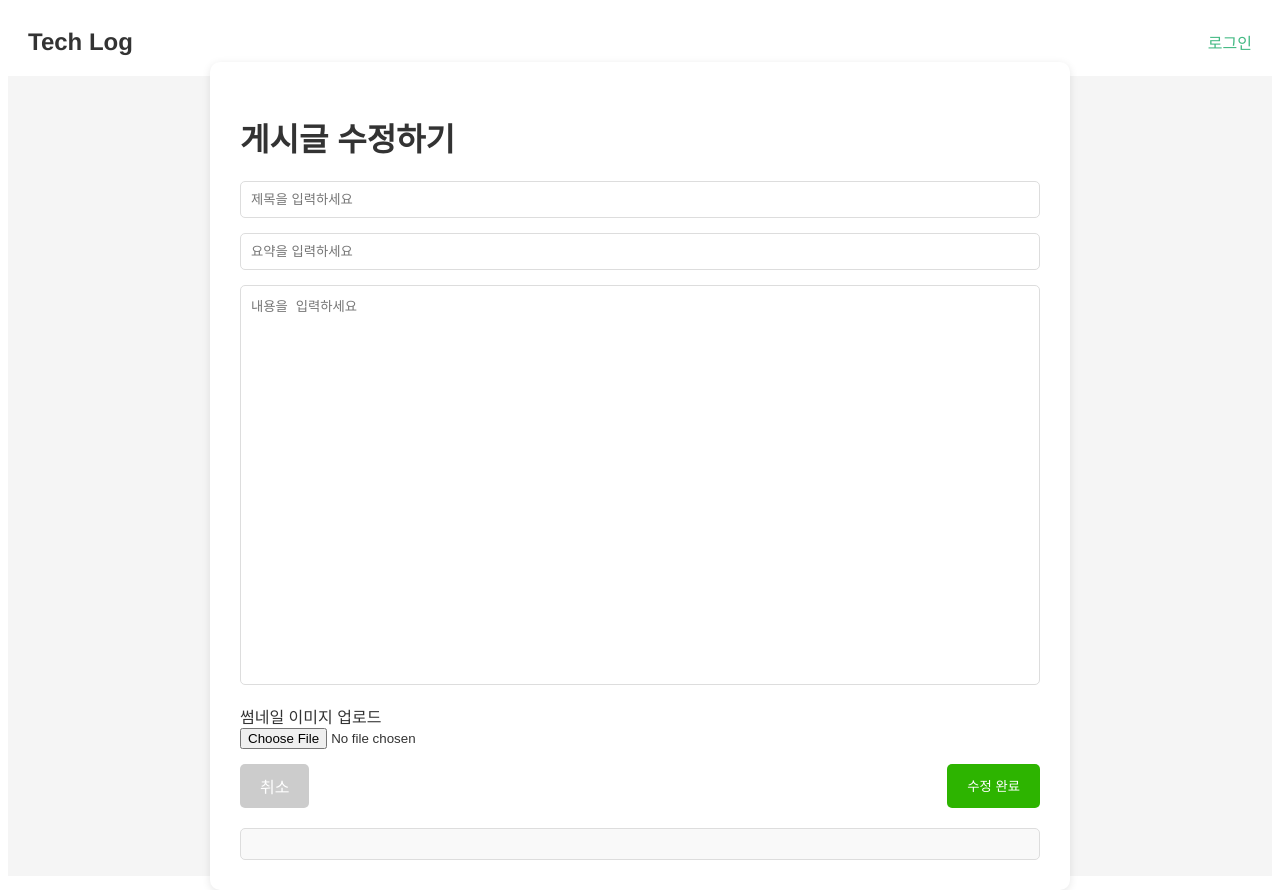
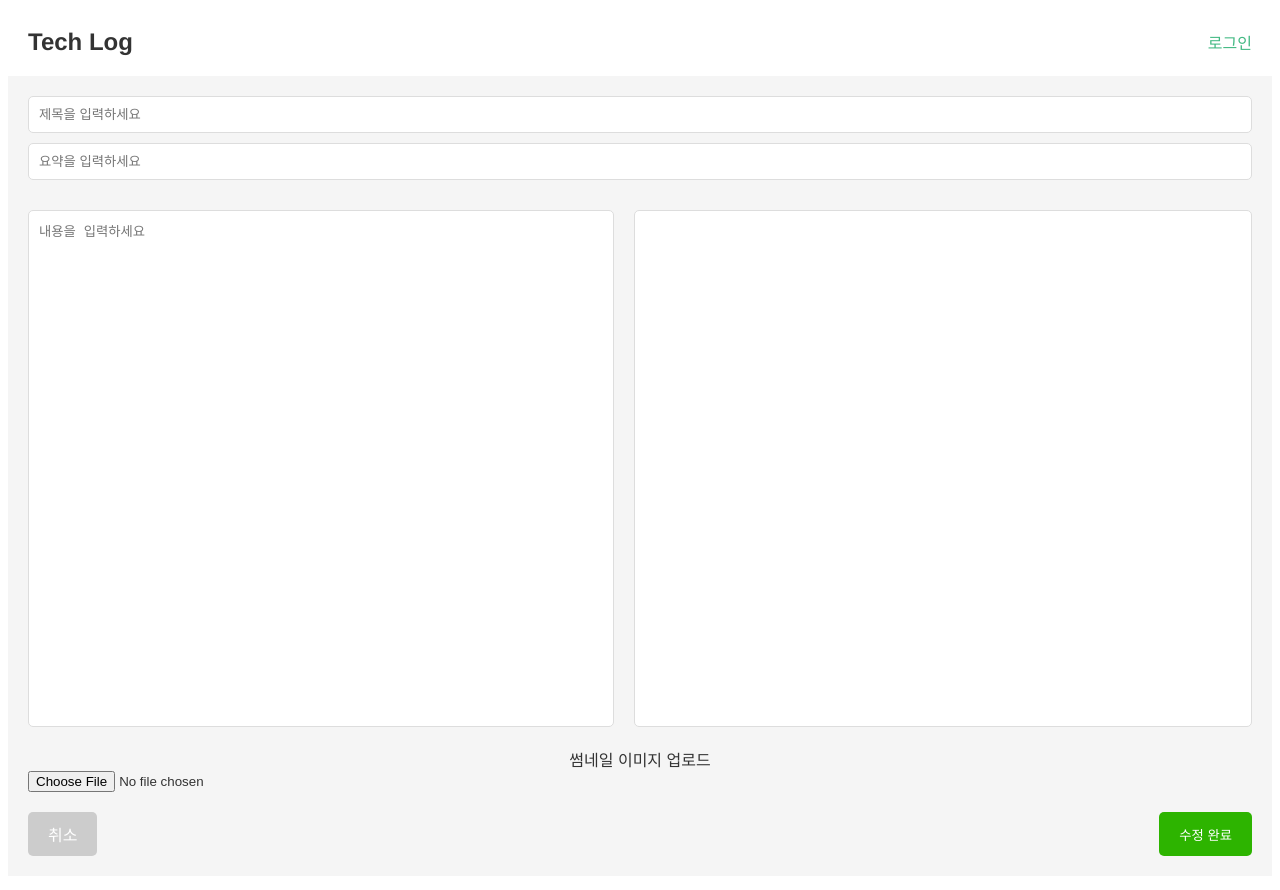
Before and after one commit to AnTaeho/TechLog-client, a Vue app: page /edit/1 in a window 1280 px wide. Built offline with nearby package versions, Linux system fonts and the light colour scheme; no server answers.

Commit message:
미리보기 어느정도 구현 완료

```diff
--- a/src/views/EditPost.vue
+++ b/src/views/EditPost.vue
@@ -1,15 +1,23 @@
 <template>
-  <div class="edit-post-container" @dragover.prevent @drop.prevent="handleDrop">
-    <div class="edit-post-box">
-      <h1>게시글 수정하기</h1>
+  <div class="edit-post-container">
+    <div class="header">
+      <!-- 제목 및 요약 입력 -->
       <input type="text" v-model="title" placeholder="제목을 입력하세요" class="title-input" />
       <input type="text" v-model="description" placeholder="요약을 입력하세요" class="description-input" />
+    </div>
 
-      <div class="markdown-editor">
+    <div class="content-container">
+      <div class="editor-section">
+        <!-- 본문 입력 영역 -->
         <textarea ref="contentTextarea" v-model="content" placeholder="내용을 입력하세요" class="content-textarea"></textarea>
       </div>
 
-      <!-- 썸네일 미리보기 및 이미지 업로드 -->
+      <div class="preview-section">
+        <!-- 본문 미리보기 영역 -->
+        <div class="content-preview" v-html="compiledMarkdown"></div>
+      </div>
+    </div>
+
     <div class="thumbnail-upload">
       <label for="thumbnail">썸네일 이미지 업로드</label>
       <input type="file" @change="handleImageUpload" id="thumbnail" class="file-input" />
@@ -23,14 +31,11 @@
       <router-link to="/" class="back-button">취소</router-link>
       <button @click="updatePost" class="save-button">수정 완료</button>
     </div>
-
-      <!-- Content preview with rendered HTML -->
-      <div class="content-preview" v-html="content"></div>
-    </div>
   </div>
 </template>
 
 <script>
+import { marked } from 'marked';
 import axiosInstance from '@/plugins/axios';
 
 export default {
@@ -40,11 +45,15 @@ export default {
       title: '',
       description: '',
       content: '',
-      thumbnail: '', // 새롭게 업로드된 썸네일 이미지 URL
-      previousThumbnail: '', // 이전 썸네일 이미지 URL
+      thumbnail: '',
+      previousThumbnail: '',
       postId: null,
-      selectedImage: null, // 선택된 이미지 요소 참조
     };
+  },
+  computed: {
+    compiledMarkdown() {
+      return marked(this.content);
+    }
   },
   created() {
     this.postId = this.$route.params.postId;
@@ -68,7 +77,6 @@ export default {
       const file = event.target.files[0];
       if (!file) return;
 
-      // 기존 이미지가 있으면 삭제
       if (this.previousThumbnail) {
         await this.deletePreviousImage();
       }
@@ -78,9 +86,7 @@ export default {
 
       try {
         const response = await axiosInstance.post('/images', formData, {
-          headers: {
-            'Content-Type': 'multipart/form-data'
-          }
+          headers: { 'Content-Type': 'multipart/form-data' }
         });
 
         this.thumbnail = response.data.result.fileUrl;
@@ -92,55 +98,11 @@ export default {
     async deletePreviousImage() {
       try {
         await axiosInstance.delete('/images', {
-          params: {
-            fileUrl: this.previousThumbnail
-          }
+          params: { fileUrl: this.previousThumbnail }
         });
-        console.log('이전 썸네일 삭제 완료:', this.previousThumbnail);
         this.previousThumbnail = '';
       } catch (error) {
         console.error('이전 썸네일 삭제 중 오류가 발생했습니다:', error);
-      }
-    },
-    async handleDrop(event) {
-      const files = event.dataTransfer.files;
-      if (files.length > 0) {
-        const file = files[0];
-        await this.uploadImage(file);
-      }
-    },
-    async uploadImage(file) {
-      const formData = new FormData();
-      formData.append('files', file);
-
-      try {
-        const response = await axiosInstance.post('/images', formData, {
-          headers: { 'Content-Type': 'multipart/form-data' }
-        });
-
-        const imageUrl = response.data.result.fileUrl;
-        this.insertImageUrlAtCursor(imageUrl);
-        console.log('이미지 URL:', imageUrl);
-      } catch (error) {
-        console.error('이미지 업로드 중 오류가 발생했습니다:', error);
-      }
-    },
-    insertImageUrlAtCursor(imageUrl) {
-      const textarea = this.$refs.contentTextarea;
-      const cursorPosition = textarea.selectionStart;
-      const textBeforeCursor = this.content.slice(0, cursorPosition);
-      const textAfterCursor = this.content.slice(cursorPosition);
-
-      this.content = `${textBeforeCursor}<img src="${imageUrl}" width="50" height="50"/>${textAfterCursor}`;
-      this.$nextTick(() => {
-        const insertedImage = this.$refs.contentTextarea.querySelector(`img[src="${imageUrl}"]`);
-        this.makeImageResizable(insertedImage);
-      });
-    },
-    makeImageResizable(imageElement) {
-      if (imageElement) {
-        imageElement.style.resize = 'both';
-        imageElement.style.overflow = 'auto';
       }
     },
     async updatePost() {
@@ -158,45 +120,82 @@ export default {
       }
     }
   }
-}
+};
 </script>
 
 <style scoped>
 .edit-post-container {
   display: flex;
-  justify-content: center;
-  align-items: center;
-  height: 100vh;
+  flex-direction: column;
+  min-height: 100vh; /* 전체 화면 높이를 최소 높이로 설정 */
+  padding: 20px;
   background-color: #f5f5f5;
+  box-sizing: border-box;
 }
 
 .edit-post-box {
+  display: flex;
+  flex-direction: column;
+  flex-grow: 1; /* 남은 공간을 차지하도록 설정 */
   background-color: #fff;
-  padding: 30px;
+  padding: 20px;
   border-radius: 10px;
   box-shadow: 0 2px 8px rgba(0, 0, 0, 0.1);
-  text-align: left;
-  width: 800px;
+}
+
+.header {
+  display: flex;
+  flex-direction: column;
+  margin-bottom: 20px;
 }
 
 .title-input,
-.description-input,
-.content-textarea {
+.description-input {
   width: 100%;
   padding: 10px;
-  margin-bottom: 15px;
+  margin-bottom: 10px;
   border: 1px solid #ddd;
   border-radius: 5px;
   box-sizing: border-box;
 }
 
+.content-container {
+  display: flex;
+  flex-grow: 1;
+  gap: 20px;
+  min-height: auto; /* 내용에 따라 높이가 자동으로 조절되도록 설정 */
+}
+
+.editor-section {
+  flex: 1;
+  display: flex;
+  flex-direction: column;
+}
+
 .content-textarea {
-  height: 400px;
+  width: 100%;
+  height: 100%;
   resize: none;
+  border: 1px solid #ddd;
+  border-radius: 5px;
+  box-sizing: border-box;
+  padding: 10px;
+  text-align: left;
+}
+
+.preview-section {
+  flex: 1;
+  padding: 15px;
+  border: 1px solid #ddd;
+  border-radius: 5px;
+  background-color: #fff;
+  overflow-y: auto;
+  text-align: left;
+  min-height: auto; /* 미리보기 영역도 내용에 따라 높이가 조절되도록 설정 */
 }
 
 .thumbnail-upload {
-  margin-bottom: 15px;
+  margin-top: 20px;
 }
 
 .file-input {
@@ -217,6 +216,7 @@ export default {
 .actions {
   display: flex;
   justify-content: space-between;
+  margin-top: 20px;
 }
 
 .back-button,
@@ -245,17 +245,4 @@ export default {
 .save-button:hover {
   background-color: #28a700;
 }
-
-img[resizable] {
-  resize: both;
-  overflow: auto;
-}
-
-.content-preview {
-  margin-top: 20px;
-  padding: 15px;
-  border: 1px solid #ddd;
-  border-radius: 5px;
-  background-color: #f9f9f9;
-}
 </style>
--- a/src/views/Write.vue
+++ b/src/views/Write.vue
@@ -1,15 +1,23 @@
 <template>
-  <div class="write-container" @dragover.prevent @drop.prevent="handleDrop">
-    <div class="write-box">
-      <h1>게시글 작성하기</h1>
+  <div class="write-container">
+    <div class="header">
+      <!-- 제목 및 요약 입력 -->
       <input type="text" v-model="title" placeholder="제목을 입력하세요" class="title-input" />
       <input type="text" v-model="description" placeholder="요약을 입력하세요" class="description-input" />
+    </div>
 
-      <div class="markdown-editor">
+    <div class="content-container">
+      <div class="editor-section">
+        <!-- 본문 입력 영역 -->
         <textarea ref="contentTextarea" v-model="content" placeholder="내용을 입력하세요" class="content-textarea"></textarea>
       </div>
 
-      <!-- 썸네일 미리보기 및 이미지 업로드 -->
+      <div class="preview-section">
+        <!-- 본문 미리보기 영역 -->
+        <div class="content-preview" v-html="compiledMarkdown"></div>
+      </div>
+    </div>
+
     <div class="thumbnail-upload">
       <label for="thumbnail">썸네일 이미지 업로드</label>
       <input type="file" @change="handleThumbnailUpload" id="thumbnail" class="file-input" />
@@ -23,14 +31,11 @@
       <router-link to="/" class="back-button">취소</router-link>
       <button @click="savePost" class="save-button">출간하기</button>
     </div>
-
-      <!-- Preview of the content with rendered HTML -->
-      <div class="content-preview" v-html="content"></div>
-    </div>
   </div>
 </template>
 
 <script>
+import { marked } from 'marked';
 import axiosInstance from '@/plugins/axios';
 
 export default {
@@ -40,9 +45,14 @@ export default {
       title: '',
       description: '',
       content: '',
-      thumbnail: '', // 새롭게 업로드된 썸네일 이미지 URL
-      previousThumbnail: '' // 이전 썸네일 이미지 URL
+      thumbnail: '',
+      previousThumbnail: ''
     };
+  },
+  computed: {
+    compiledMarkdown() {
+      return marked(this.content);
+    }
   },
   methods: {
     async handleThumbnailUpload(event) {
@@ -78,37 +88,6 @@ export default {
         console.error('이전 썸네일 삭제 중 오류가 발생했습니다:', error);
       }
     },
-    async handleDrop(event) {
-      const files = event.dataTransfer.files;
-      if (files.length > 0) {
-        const file = files[0];
-        await this.uploadImage(file);
-      }
-    },
-    async uploadImage(file) {
-      const formData = new FormData();
-      formData.append('files', file);
-
-      try {
-        const response = await axiosInstance.post('/images', formData, {
-          headers: { 'Content-Type': 'multipart/form-data' }
-        });
-
-        const imageUrl = response.data.result.fileUrl;
-        this.insertImageUrlAtCursor(imageUrl);
-        console.log('이미지 URL:', imageUrl);
-      } catch (error) {
-        console.error('이미지 업로드 중 오류가 발생했습니다:', error);
-      }
-    },
-    insertImageUrlAtCursor(imageUrl) {
-      const textarea = this.$refs.contentTextarea;
-      const cursorPosition = textarea.selectionStart;
-      const textBeforeCursor = this.content.slice(0, cursorPosition);
-      const textAfterCursor = this.content.slice(cursorPosition);
-
-      this.content = `${textBeforeCursor}<img src="${imageUrl}" width="50" height="50"/>${textAfterCursor}`;
-    },
     async savePost() {
       try {
         await axiosInstance.post('/posts', {
@@ -130,39 +109,76 @@ export default {
 <style scoped>
 .write-container {
   display: flex;
-  justify-content: center;
-  align-items: center;
-  height: 100vh;
+  flex-direction: column;
+  min-height: 100vh; /* 전체 화면 높이를 최소 높이로 설정 */
+  padding: 20px;
   background-color: #f5f5f5;
+  box-sizing: border-box;
 }
 
 .write-box {
+  display: flex;
+  flex-direction: column;
+  flex-grow: 1; /* 남은 공간을 차지하도록 설정 */
   background-color: #fff;
-  padding: 30px;
+  padding: 20px;
   border-radius: 10px;
   box-shadow: 0 2px 8px rgba(0, 0, 0, 0.1);
-  text-align: left;
-  width: 800px;
+}
+
+.header {
+  display: flex;
+  flex-direction: column;
+  margin-bottom: 20px;
 }
 
 .title-input,
-.description-input,
-.content-textarea {
+.description-input {
   width: 100%;
   padding: 10px;
-  margin-bottom: 15px;
+  margin-bottom: 10px;
   border: 1px solid #ddd;
   border-radius: 5px;
   box-sizing: border-box;
 }
 
+.content-container {
+  display: flex;
+  flex-grow: 1;
+  gap: 20px;
+  min-height: auto; /* 내용에 따라 높이가 자동으로 조절되도록 설정 */
+}
+
+.editor-section {
+  flex: 1;
+  display: flex;
+  flex-direction: column;
+}
+
 .content-textarea {
-  height: 400px;
+  width: 100%;
+  height: 100%;
   resize: none;
+  border: 1px solid #ddd;
+  border-radius: 5px;
+  box-sizing: border-box;
+  padding: 10px;
+  text-align: left;
+}
+
+.preview-section {
+  flex: 1;
+  padding: 15px;
+  border: 1px solid #ddd;
+  border-radius: 5px;
+  background-color: #fff;
+  overflow-y: auto;
+  text-align: left;
+  min-height: auto; /* 미리보기 영역도 내용에 따라 높이가 조절되도록 설정 */
 }
 
 .thumbnail-upload {
-  margin-bottom: 15px;
+  margin-top: 20px;
 }
 
 .file-input {
@@ -183,6 +199,7 @@ export default {
 .actions {
   display: flex;
   justify-content: space-between;
+  margin-top: 20px;
 }
 
 .back-button,
@@ -211,13 +228,4 @@ export default {
 .save-button:hover {
   background-color: #28a700;
 }
-
-/* Add styles for content preview */
-.content-preview {
-  margin-top: 20px;
-  padding: 15px;
-  border: 1px solid #ddd;
-  border-radius: 5px;
-  background-color: #f9f9f9;
-}
 </style>
```
Lines whose indentation alone changed are shown as unchanged.
